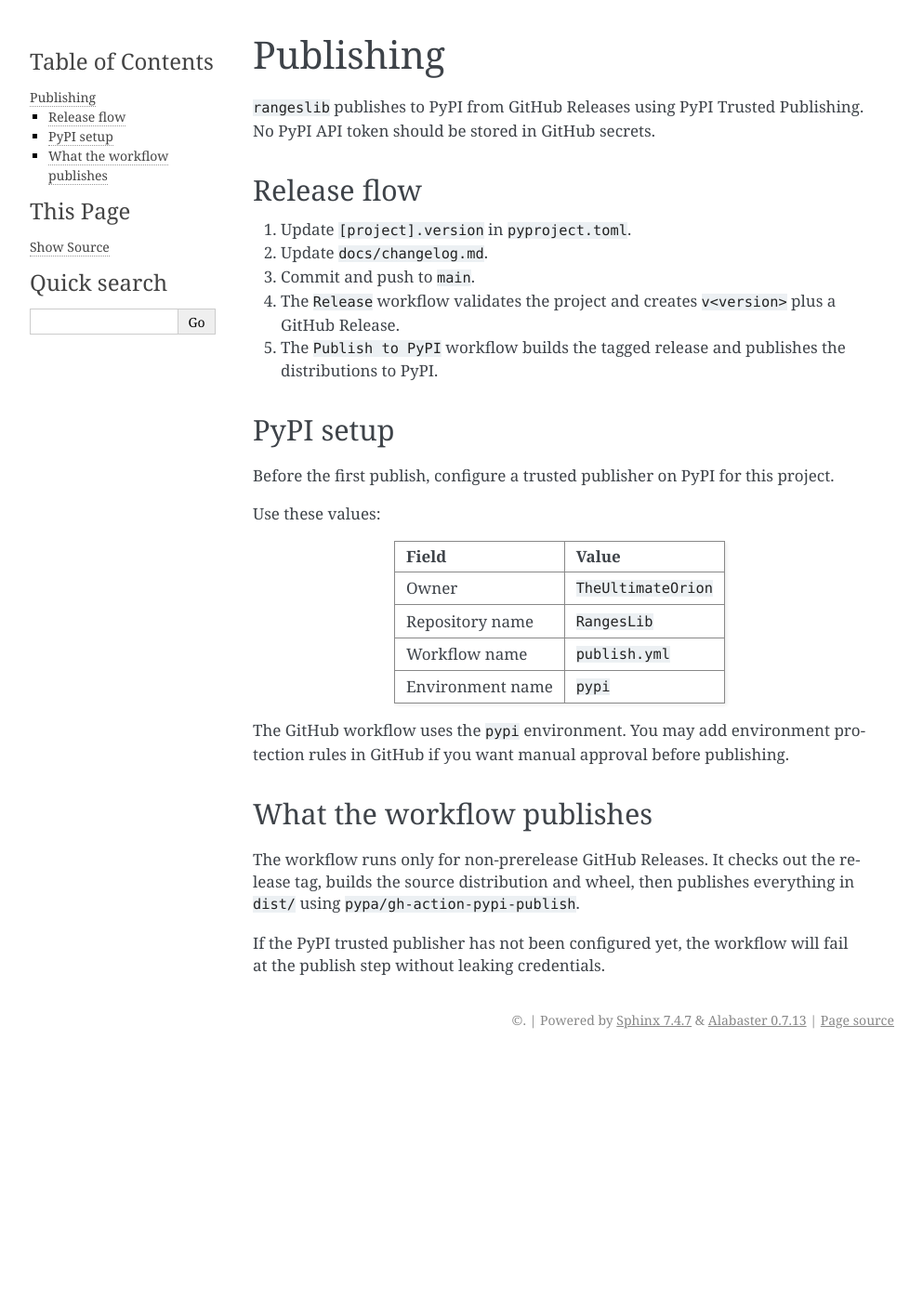
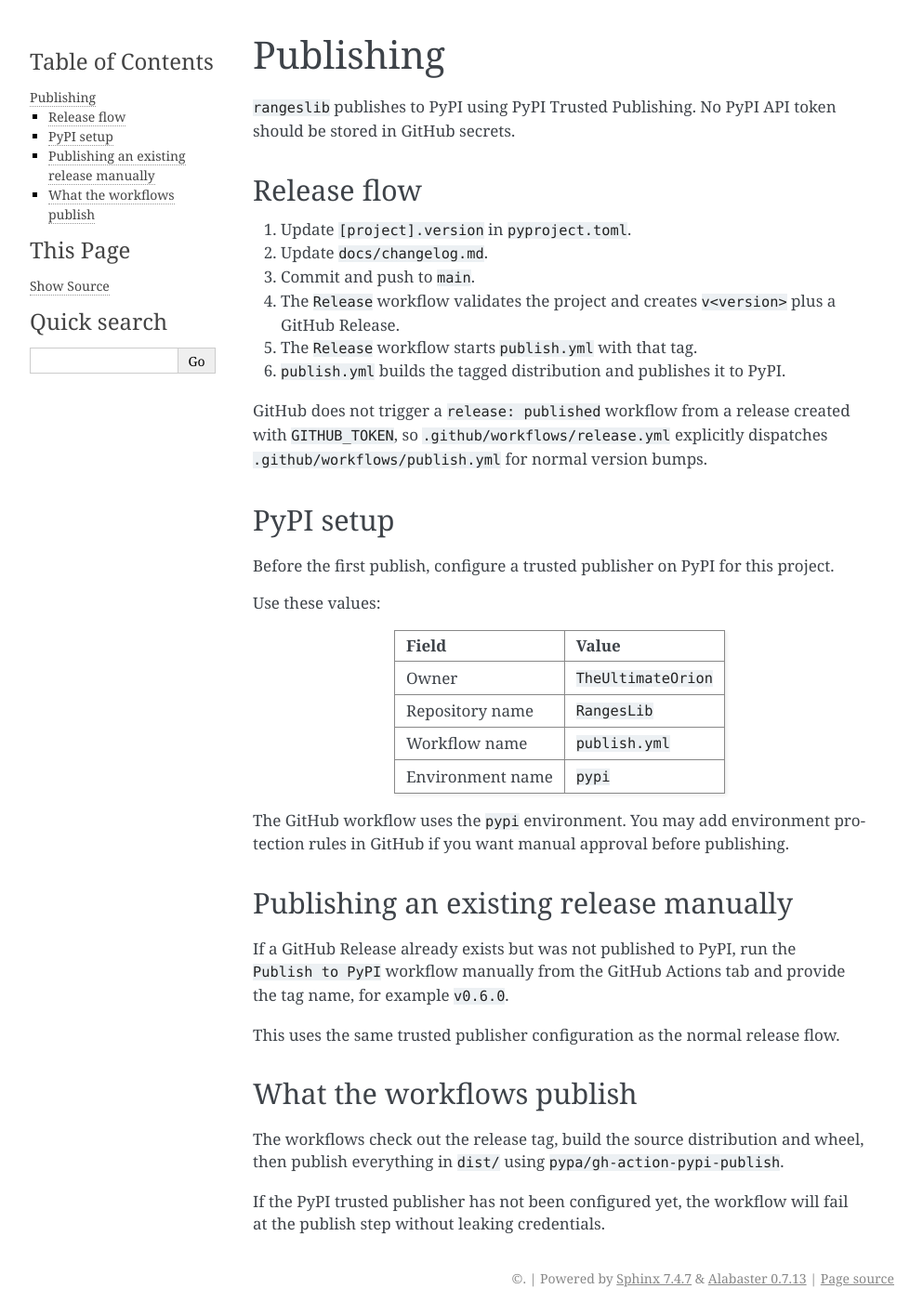
Before and after one commit to TheUltimateOrion/RangesLib, a Sphinx documentation site: the page built from docs/publishing.md, in a window 1280 px wide. Shown: the whole page at 93% size, without its empty margins (148-1141 px from the left). Built offline with Sphinx 7.4.7, drawn with Linux system fonts in a browser that asks for light colours; before the commit the page ends 1137 px from its top, so only the background shows below that.

Commit message:
feat: Enhance publishing workflows with manual dispatch and update documentation

```diff
--- a/docs/changelog.md
+++ b/docs/changelog.md
@@ -12,6 +12,7 @@
   Publishing.
 - Publishing documentation covering the release flow, trusted publisher fields,
   and GitHub environment behavior.
+- Manual PyPI publishing workflow dispatch for existing releases.
 
 ## 0.5.1 - 2026-09-05
 
--- a/docs/publishing.md
+++ b/docs/publishing.md
@@ -1,7 +1,7 @@
 # Publishing
 
-`rangeslib` publishes to PyPI from GitHub Releases using PyPI Trusted
-Publishing. No PyPI API token should be stored in GitHub secrets.
+`rangeslib` publishes to PyPI using PyPI Trusted Publishing. No PyPI API token
+should be stored in GitHub secrets.
 
 ## Release flow
 
@@ -10,8 +10,12 @@
 3. Commit and push to `main`.
 4. The `Release` workflow validates the project and creates `v<version>` plus a
    GitHub Release.
-5. The `Publish to PyPI` workflow builds the tagged release and publishes the
-   distributions to PyPI.
+5. The `Release` workflow starts `publish.yml` with that tag.
+6. `publish.yml` builds the tagged distribution and publishes it to PyPI.
+
+GitHub does not trigger a `release: published` workflow from a release created
+with `GITHUB_TOKEN`, so `.github/workflows/release.yml` explicitly dispatches
+`.github/workflows/publish.yml` for normal version bumps.
 
 ## PyPI setup
 
@@ -30,11 +34,19 @@
 The GitHub workflow uses the `pypi` environment. You may add environment
 protection rules in GitHub if you want manual approval before publishing.
 
-## What the workflow publishes
+## Publishing an existing release manually
 
-The workflow runs only for non-prerelease GitHub Releases. It checks out the
-release tag, builds the source distribution and wheel, then publishes everything
-in `dist/` using `pypa/gh-action-pypi-publish`.
+If a GitHub Release already exists but was not published to PyPI, run the
+`Publish to PyPI` workflow manually from the GitHub Actions tab and provide the
+tag name, for example `v0.6.0`.
+
+This uses the same trusted publisher configuration as the normal release flow.
+
+## What the workflows publish
+
+The workflows check out the release tag, build the source distribution and
+wheel, then publish everything in `dist/` using
+`pypa/gh-action-pypi-publish`.
 
 If the PyPI trusted publisher has not been configured yet, the workflow will
 fail at the publish step without leaking credentials.
```
Also changed, not shown: README.md (+2 -2 lines), 2 other files.
